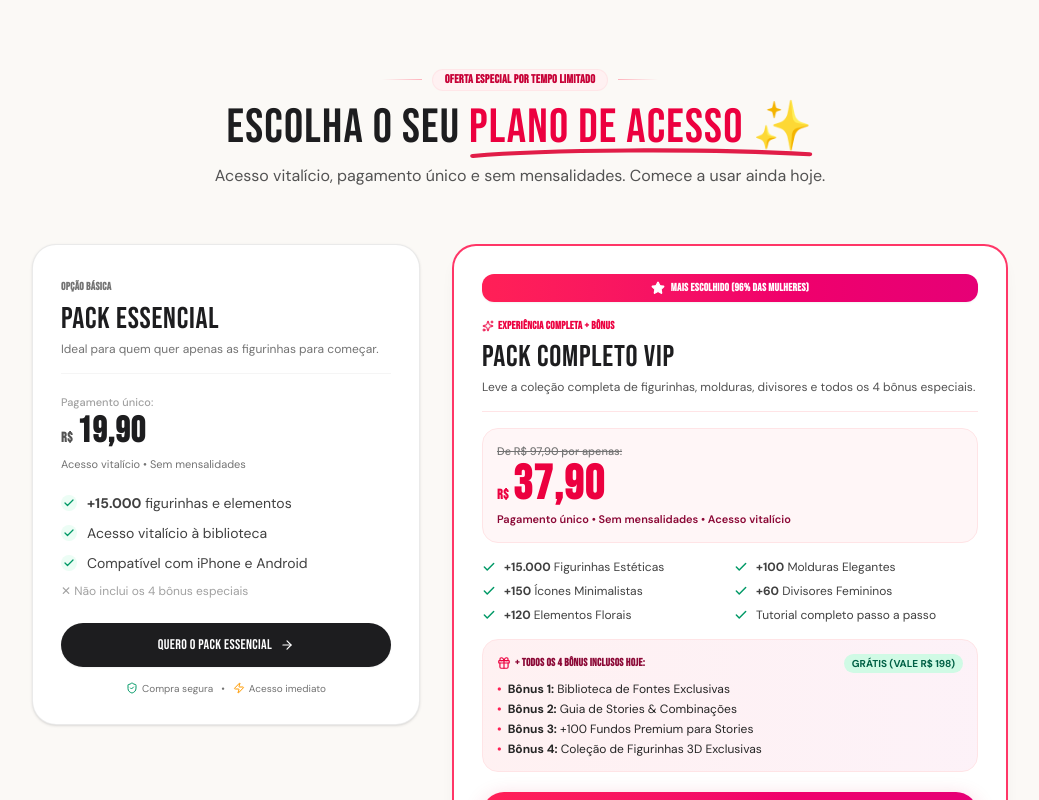
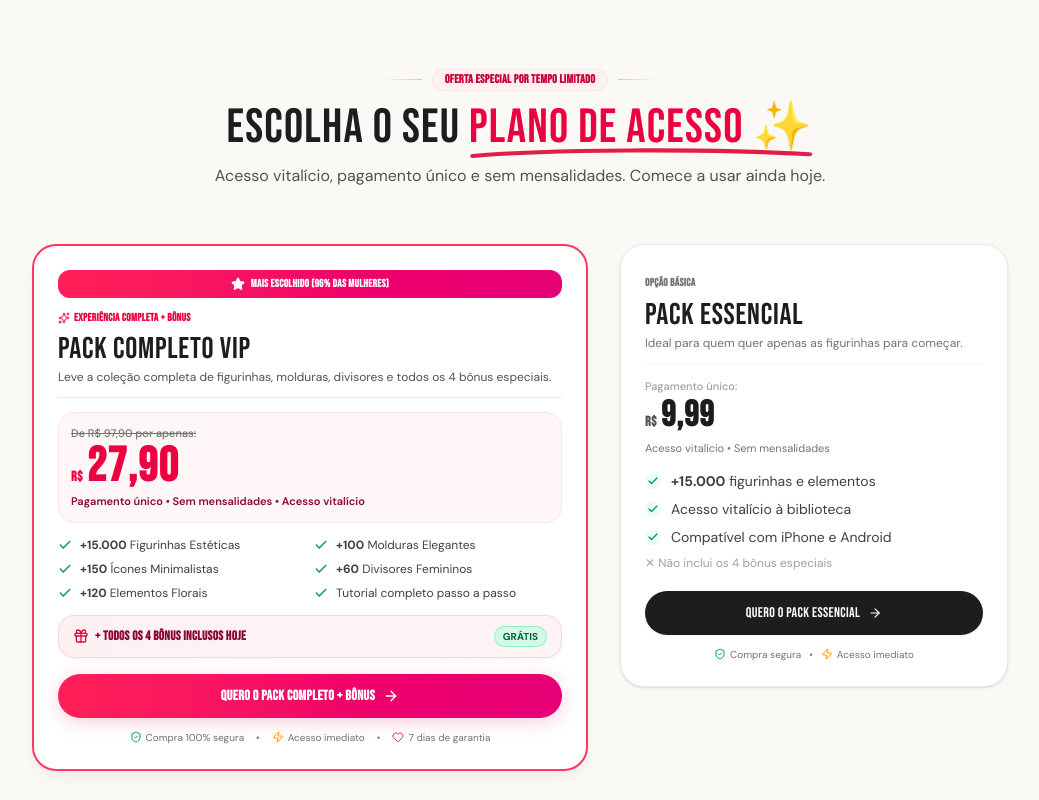
Before and after one commit to henriquebno/pack-manu, a React (Vite) app: page / in a window 1280 px wide. Shown: the part 11200-12000 px from the top of the page, without its empty margins (120-1159 px from the left). Built offline with nearby package versions, Linux system fonts and the light colour scheme; a web font is replaced by a local one.

Commit message:
feat(pricing): update product pricing and layout
Adjust pricing for Pack Essencial (R$ 9,99) and Pack Completo (R$ 27,90). Reorder plan display and update promotional copy in the UI.

```diff
--- a/src/App.tsx
+++ b/src/App.tsx
@@ -61,7 +61,7 @@ export default function App() {
         {/* 10. Inspirations Gallery (Interactive Story Showcase) */}
         <InspirationsGallery />
 
-        {/* 11. Pricing Plans (Pack Essencial R$ 19,90 & Pack Completo R$ 37,90) */}
+        {/* 11. Pricing Plans (Pack Essencial R$ 9,99 & Pack Completo R$ 27,90) */}
         <PricingSection />
 
         {/* 12. 7-Day Unconditional Guarantee */}
--- a/src/components/PricingSection.tsx
+++ b/src/components/PricingSection.tsx
@@ -26,36 +26,144 @@ export const PricingSection: React.FC = () => {
           </p>
         </div>
 
-        {/* Pricing Cards Grid - 19,90 FIRST, 37,90 SECOND */}
+        {/* Pricing Cards Grid - Pack Completo VIP FIRST, Pack Essencial SECOND */}
         <div className="grid grid-cols-1 md:grid-cols-12 gap-6 lg:gap-8 items-start">
 
-          {/* PLAN 1: PACK ESSENCIAL - R$ 19,90 (FIRST) */}
-          <div className="md:col-span-5 bg-white rounded-3xl p-5 sm:p-7 border border-neutral-200/80 shadow-sm flex flex-col justify-between relative order-1">
+          {/* PLAN 1: PACK COMPLETO VIP - R$ 27,90 (FIRST, PROMINENT & COMPACT) */}
+          <div className="md:col-span-7 bg-white rounded-3xl p-5 sm:p-6 border-2 border-rose-500/90 shadow-lg shadow-rose-950/5 flex flex-col justify-between relative order-1 overflow-hidden">
+
+            {/* Clean Top Full-Width Banner Pill */}
+            <div className="bg-gradient-to-r from-rose-500 to-pink-600 text-white text-[11px] font-bold py-1.5 px-4 rounded-xl uppercase tracking-wider flex items-center justify-center gap-1.5 mb-3 shadow-xs font-heading">
+              <Star className="w-3.5 h-3.5 fill-current" />
+              <span>MAIS ESCOLHIDO (96% DAS MULHERES)</span>
+            </div>
+
             <div>
-              <div className="mb-5 pb-4 border-b border-neutral-100">
+              {/* Header Info */}
+              <div className="mb-3.5 pb-3 border-b border-rose-100">
+                <span className="text-[11px] font-bold text-rose-600 uppercase tracking-wider flex items-center gap-1 font-heading">
+                  <Sparkles className="w-3 h-3" />
+                  EXPERIÊNCIA COMPLETA + BÔNUS
+                </span>
+                <h3 className="text-2xl sm:text-3xl text-[#1D1D1F] font-heading uppercase tracking-wide mt-1 flex items-center gap-2">
+                  Pack Completo VIP
+                </h3>
+                <p className="text-xs text-neutral-600 mt-0.5 font-sans-body">
+                  Leve a coleção completa de figurinhas, molduras, divisores e todos os 4 bônus especiais.
+                </p>
+              </div>
+
+              {/* Price comparison */}
+              <div className="mb-3.5 bg-rose-50/60 rounded-2xl p-3 border border-rose-100">
+                <p className="text-[11px] text-neutral-500 font-medium line-through">De R$ 97,90 por apenas:</p>
+                <div className="flex items-baseline gap-1 mt-0.5">
+                  <span className="text-sm font-semibold text-rose-600 font-heading">R$</span>
+                  <span className="text-4xl sm:text-5xl font-bold text-rose-600 font-heading tracking-tight">27,90</span>
+                </div>
+                <p className="text-[11px] text-rose-900 font-semibold mt-0.5 font-sans-body">
+                  Pagamento único • Sem mensalidades • Acesso vitalício
+                </p>
+              </div>
+
+              {/* Features List */}
+              <div className="grid grid-cols-1 sm:grid-cols-2 gap-2 mb-3.5 text-xs text-neutral-700 font-sans-body">
+                <div className="flex items-center gap-2">
+                  <Check className="w-3.5 h-3.5 text-emerald-600 shrink-0 stroke-[2.5]" />
+                  <span><strong>+15.000</strong> Figurinhas Estéticas</span>
+                </div>
+                <div className="flex items-center gap-2">
+                  <Check className="w-3.5 h-3.5 text-emerald-600 shrink-0 stroke-[2.5]" />
+                  <span><strong>+100</strong> Molduras Elegantes</span>
+                </div>
+                <div className="flex items-center gap-2">
+                  <Check className="w-3.5 h-3.5 text-emerald-600 shrink-0 stroke-[2.5]" />
+                  <span><strong>+150</strong> Ícones Minimalistas</span>
+                </div>
+                <div className="flex items-center gap-2">
+                  <Check className="w-3.5 h-3.5 text-emerald-600 shrink-0 stroke-[2.5]" />
+                  <span><strong>+60</strong> Divisores Femininos</span>
+                </div>
+                <div className="flex items-center gap-2">
+                  <Check className="w-3.5 h-3.5 text-emerald-600 shrink-0 stroke-[2.5]" />
+                  <span><strong>+120</strong> Elementos Florais</span>
+                </div>
+                <div className="flex items-center gap-2">
+                  <Check className="w-3.5 h-3.5 text-emerald-600 shrink-0 stroke-[2.5]" />
+                  <span>Tutorial completo passo a passo</span>
+                </div>
+              </div>
+
+              {/* Highlighted Bonus Box - Compact with Title Only as requested */}
+              <div className="bg-gradient-to-r from-rose-50 via-pink-50 to-rose-50/80 rounded-2xl py-2.5 px-3.5 border border-rose-200/80 mb-4 flex items-center justify-between gap-2 shadow-xs">
+                <span className="text-xs sm:text-[13px] font-bold text-rose-900 uppercase tracking-wider flex items-center gap-1.5 font-heading">
+                  <Gift className="w-4 h-4 text-rose-600 shrink-0" />
+                  + TODOS OS 4 BÔNUS INCLUSOS HOJE
+                </span>
+                <span className="text-[10px] font-bold text-emerald-800 bg-emerald-100/90 border border-emerald-300/60 px-2 py-0.5 rounded-full shrink-0">
+                  GRÁTIS
+                </span>
+              </div>
+            </div>
+
+            <div>
+              <a
+                id="cta-completo-btn"
+                href={CHECKOUT_LINKS.completo}
+                target="_blank"
+                rel="noopener noreferrer"
+                className="w-full bg-gradient-to-r from-rose-500 to-pink-600 hover:from-rose-600 hover:to-pink-700 active:scale-[0.98] text-white font-semibold text-xs sm:text-sm py-3 px-5 rounded-full shadow-md shadow-rose-500/20 transition-all text-center flex items-center justify-center gap-2 animate-cta-subtle group font-heading cursor-pointer"
+              >
+                <span>QUERO O PACK COMPLETO + BÔNUS</span>
+                <ArrowRight className="w-4 h-4 group-hover:translate-x-0.5 transition-transform" />
+              </a>
+
+              <div className="mt-3 flex items-center justify-center gap-3 text-[10px] text-neutral-500 font-sans-body">
+                <span className="flex items-center gap-1">
+                  <ShieldCheck className="w-3 h-3 text-emerald-600" />
+                  Compra 100% segura
+                </span>
+                <span>•</span>
+                <span className="flex items-center gap-1">
+                  <Zap className="w-3 h-3 text-amber-500" />
+                  Acesso imediato
+                </span>
+                <span>•</span>
+                <span className="flex items-center gap-1">
+                  <Heart className="w-3 h-3 text-rose-500" />
+                  7 dias de garantia
+                </span>
+              </div>
+            </div>
+
+          </div>
+
+          {/* PLAN 2: PACK ESSENCIAL - R$ 9,99 (SECOND) */}
+          <div className="md:col-span-5 bg-white rounded-3xl p-5 sm:p-6 border border-neutral-200/80 shadow-sm flex flex-col justify-between relative order-2">
+            <div>
+              <div className="mb-3.5 pb-3 border-b border-neutral-100">
                 <span className="text-[11px] font-bold text-neutral-500 uppercase tracking-wider font-heading">
                   Opção Básica
                 </span>
                 <h3 className="text-2xl sm:text-3xl text-[#1D1D1F] font-heading uppercase tracking-wide mt-1">
                   Pack Essencial
                 </h3>
-                <p className="text-xs text-neutral-500 mt-1 font-sans-body">
+                <p className="text-xs text-neutral-500 mt-0.5 font-sans-body">
                   Ideal para quem quer apenas as figurinhas para começar.
                 </p>
               </div>
 
               {/* Price */}
-              <div className="mb-5">
+              <div className="mb-3.5">
                 <p className="text-[11px] text-neutral-400 font-medium">Pagamento único:</p>
                 <div className="flex items-baseline gap-1 mt-0.5">
                   <span className="text-sm font-semibold text-neutral-600 font-heading">R$</span>
-                  <span className="text-3xl sm:text-4xl font-bold text-[#1D1D1F] font-heading tracking-tight">19,90</span>
+                  <span className="text-3xl sm:text-4xl font-bold text-[#1D1D1F] font-heading tracking-tight">9,99</span>
                 </div>
                 <p className="text-[11px] text-neutral-500 mt-1 font-sans-body">Acesso vitalício • Sem mensalidades</p>
               </div>
 
               {/* Features List */}
-              <div className="space-y-2.5 mb-6 text-xs sm:text-sm text-neutral-700 font-sans-body">
+              <div className="space-y-2 mb-5 text-xs sm:text-sm text-neutral-700 font-sans-body">
                 <div className="flex items-center gap-2.5">
                   <div className="w-4 h-4 rounded-full bg-emerald-50 text-emerald-600 flex items-center justify-center shrink-0">
                     <Check className="w-3 h-3 stroke-[2.5]" />
@@ -91,7 +199,7 @@ export const PricingSection: React.FC = () => {
                 <ArrowRight className="w-3.5 h-3.5 group-hover:translate-x-0.5 transition-transform" />
               </button>
 
-              <div className="mt-3.5 flex items-center justify-center gap-2 text-[10px] text-neutral-500 font-sans-body">
+              <div className="mt-3 flex items-center justify-center gap-2 text-[10px] text-neutral-500 font-sans-body">
                 <span className="flex items-center gap-1">
                   <ShieldCheck className="w-3 h-3 text-emerald-600" />
                   Compra segura
@@ -105,140 +213,11 @@ export const PricingSection: React.FC = () => {
             </div>
           </div>
 
-          {/* PLAN 2: PACK COMPLETO - R$ 37,90 (SECOND, NO TEXT CUT OFF) */}
-          <div className="md:col-span-7 bg-white rounded-3xl p-5 sm:p-7 border-2 border-rose-500/90 shadow-lg shadow-rose-950/5 flex flex-col justify-between relative order-2 overflow-hidden">
-
-            {/* Clean Top Full-Width Banner Pill */}
-            <div className="bg-gradient-to-r from-rose-500 to-pink-600 text-white text-[11px] font-bold py-1.5 px-4 rounded-xl uppercase tracking-wider flex items-center justify-center gap-1.5 mb-4 shadow-xs font-heading">
-              <Star className="w-3.5 h-3.5 fill-current" />
-              <span>MAIS ESCOLHIDO (96% DAS MULHERES)</span>
-            </div>
-
-            <div>
-              {/* Header Info with ample breathing space */}
-              <div className="mb-4 pb-4 border-b border-rose-100">
-                <span className="text-[11px] font-bold text-rose-600 uppercase tracking-wider flex items-center gap-1 font-heading">
-                  <Sparkles className="w-3 h-3" />
-                  EXPERIÊNCIA COMPLETA + BÔNUS
-                </span>
-                <h3 className="text-2xl sm:text-3xl text-[#1D1D1F] font-heading uppercase tracking-wide mt-1 flex items-center gap-2">
-                  Pack Completo VIP
-                </h3>
-                <p className="text-xs text-neutral-600 mt-1 font-sans-body">
-                  Leve a coleção completa de figurinhas, molduras, divisores e todos os 4 bônus especiais.
-                </p>
-              </div>
-
-              {/* Price comparison */}
-              <div className="mb-4 bg-rose-50/60 rounded-2xl p-3.5 border border-rose-100">
-                <p className="text-[11px] text-neutral-500 font-medium line-through">De R$ 97,90 por apenas:</p>
-                <div className="flex items-baseline gap-1 mt-0.5">
-                  <span className="text-sm font-semibold text-rose-600 font-heading">R$</span>
-                  <span className="text-4xl sm:text-5xl font-bold text-rose-600 font-heading tracking-tight">37,90</span>
-                </div>
-                <p className="text-[11px] text-rose-900 font-semibold mt-0.5 font-sans-body">
-                  Pagamento único • Sem mensalidades • Acesso vitalício
-                </p>
-              </div>
-
-              {/* Features List */}
-              <div className="grid grid-cols-1 sm:grid-cols-2 gap-2 mb-4 text-xs text-neutral-700 font-sans-body">
-                <div className="flex items-center gap-2">
-                  <Check className="w-3.5 h-3.5 text-emerald-600 shrink-0 stroke-[2.5]" />
-                  <span><strong>+15.000</strong> Figurinhas Estéticas</span>
-                </div>
-                <div className="flex items-center gap-2">
-                  <Check className="w-3.5 h-3.5 text-emerald-600 shrink-0 stroke-[2.5]" />
-                  <span><strong>+100</strong> Molduras Elegantes</span>
-                </div>
-                <div className="flex items-center gap-2">
-                  <Check className="w-3.5 h-3.5 text-emerald-600 shrink-0 stroke-[2.5]" />
-                  <span><strong>+150</strong> Ícones Minimalistas</span>
-                </div>
-                <div className="flex items-center gap-2">
-                  <Check className="w-3.5 h-3.5 text-emerald-600 shrink-0 stroke-[2.5]" />
-                  <span><strong>+60</strong> Divisores Femininos</span>
-                </div>
-                <div className="flex items-center gap-2">
-                  <Check className="w-3.5 h-3.5 text-emerald-600 shrink-0 stroke-[2.5]" />
-                  <span><strong>+120</strong> Elementos Florais</span>
-                </div>
-                <div className="flex items-center gap-2">
-                  <Check className="w-3.5 h-3.5 text-emerald-600 shrink-0 stroke-[2.5]" />
-                  <span>Tutorial completo passo a passo</span>
-                </div>
-              </div>
-
-              {/* Highlighted Bonus Box */}
-              <div className="bg-gradient-to-r from-rose-50 to-pink-50 rounded-2xl p-3.5 border border-rose-100 mb-5">
-                <div className="flex items-center justify-between gap-2 mb-2">
-                  <span className="text-[11px] font-bold text-rose-900 uppercase tracking-wider flex items-center gap-1 font-heading">
-                    <Gift className="w-3.5 h-3.5 text-rose-600" />
-                    + TODOS OS 4 BÔNUS INCLUSOS HOJE:
-                  </span>
-                  <span className="text-[10px] font-bold text-emerald-800 bg-emerald-100 px-2 py-0.5 rounded-full">
-                    GRÁTIS (VALE R$ 198)
-                  </span>
-                </div>
-
-                <ul className="space-y-1 text-xs text-neutral-800 font-sans-body">
-                  <li className="flex items-center gap-1.5">
-                    <span className="text-rose-500 font-bold">•</span>
-                    <span><strong>Bônus 1:</strong> Biblioteca de Fontes Exclusivas</span>
-                  </li>
-                  <li className="flex items-center gap-1.5">
-                    <span className="text-rose-500 font-bold">•</span>
-                    <span><strong>Bônus 2:</strong> Guia de Stories & Combinações</span>
-                  </li>
-                  <li className="flex items-center gap-1.5">
-                    <span className="text-rose-500 font-bold">•</span>
-                    <span><strong>Bônus 3:</strong> +100 Fundos Premium para Stories</span>
-                  </li>
-                  <li className="flex items-center gap-1.5">
-                    <span className="text-rose-500 font-bold">•</span>
-                    <span><strong>Bônus 4:</strong> Coleção de Figurinhas 3D Exclusivas</span>
-                  </li>
-                </ul>
-              </div>
-            </div>
-
-            <div>
-              <a
-                id="cta-completo-btn"
-                href={CHECKOUT_LINKS.completo}
-                target="_blank"
-                rel="noopener noreferrer"
-                className="w-full bg-gradient-to-r from-rose-500 to-pink-600 hover:from-rose-600 hover:to-pink-700 active:scale-[0.98] text-white font-semibold text-xs sm:text-sm py-3 px-5 rounded-full shadow-md shadow-rose-500/20 transition-all text-center flex items-center justify-center gap-2 animate-cta-subtle group font-heading"
-              >
-                <span>QUERO O PACK COMPLETO + BÔNUS</span>
-                <ArrowRight className="w-4 h-4 group-hover:translate-x-0.5 transition-transform" />
-              </a>
-
-              <div className="mt-3.5 flex items-center justify-center gap-3 text-[10px] text-neutral-500 font-sans-body">
-                <span className="flex items-center gap-1">
-                  <ShieldCheck className="w-3 h-3 text-emerald-600" />
-                  Compra 100% segura
-                </span>
-                <span>•</span>
-                <span className="flex items-center gap-1">
-                  <Zap className="w-3 h-3 text-amber-500" />
-                  Acesso imediato
-                </span>
-                <span>•</span>
-                <span className="flex items-center gap-1">
-                  <Heart className="w-3 h-3 text-rose-500" />
-                  7 dias de garantia
-                </span>
-              </div>
-            </div>
-
-          </div>
-
         </div>
 
       </div>
 
-      {/* Upsell Pop-up when choosing R$ 19,90 */}
+      {/* Upsell Pop-up when choosing R$ 9,99 */}
       <UpsellModal isOpen={isUpsellOpen} onClose={() => setIsUpsellOpen(false)} />
     </section>
   );
--- a/src/components/StickyBottomBar.tsx
+++ b/src/components/StickyBottomBar.tsx
@@ -37,7 +37,7 @@ export const StickyBottomBar: React.FC = () => {
               </span>
             </p>
             <p className="text-[11px] text-neutral-500 font-sans-body">
-              A partir de <strong className="text-rose-600 font-bold">R$ 19,90</strong> no Pix ou Cartão
+              A partir de <strong className="text-rose-600 font-bold">R$ 9,99</strong> no Pix ou Cartão
             </p>
           </div>
         </div>
@@ -46,7 +46,7 @@ export const StickyBottomBar: React.FC = () => {
         <div className="sm:hidden text-left pl-1">
           <span className="text-[10px] text-neutral-400 line-through font-sans-body">De R$ 67,90</span>
           <p className="text-xs font-bold text-[#1D1D1F] leading-tight font-heading">
-            A partir de <span className="text-rose-600">R$ 19,90</span>
+            A partir de <span className="text-rose-600">R$ 9,99</span>
           </p>
         </div>
 
```
Also changed, not shown: src/components/UpsellModal.tsx (+10 -10 lines), 1 other file (tests, documents, lock files or other folders).
